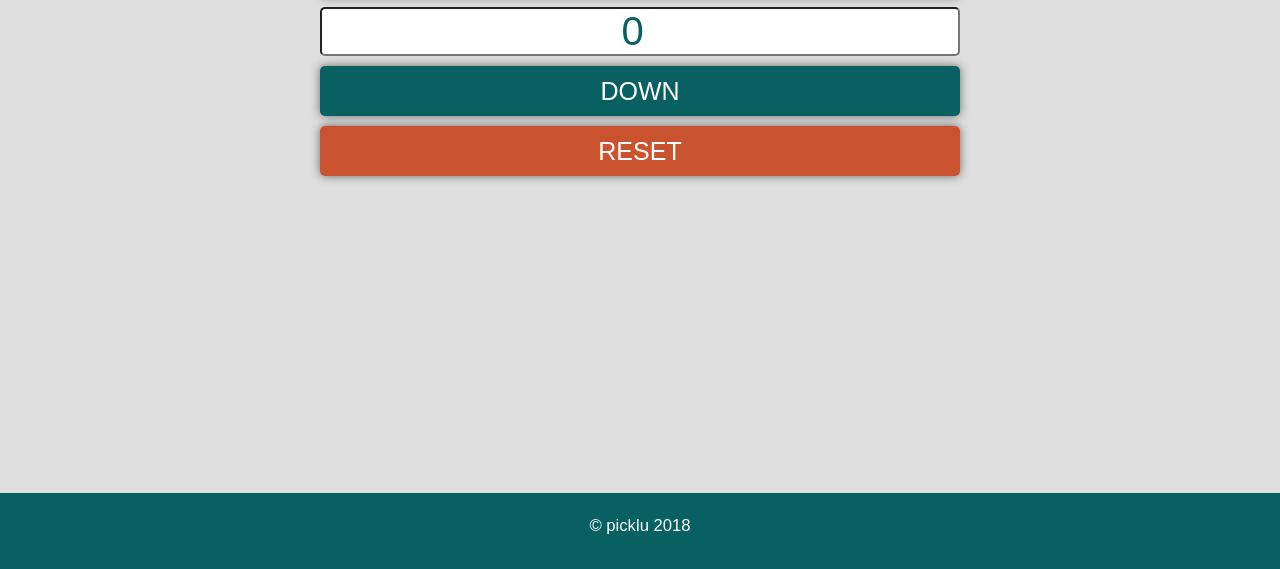
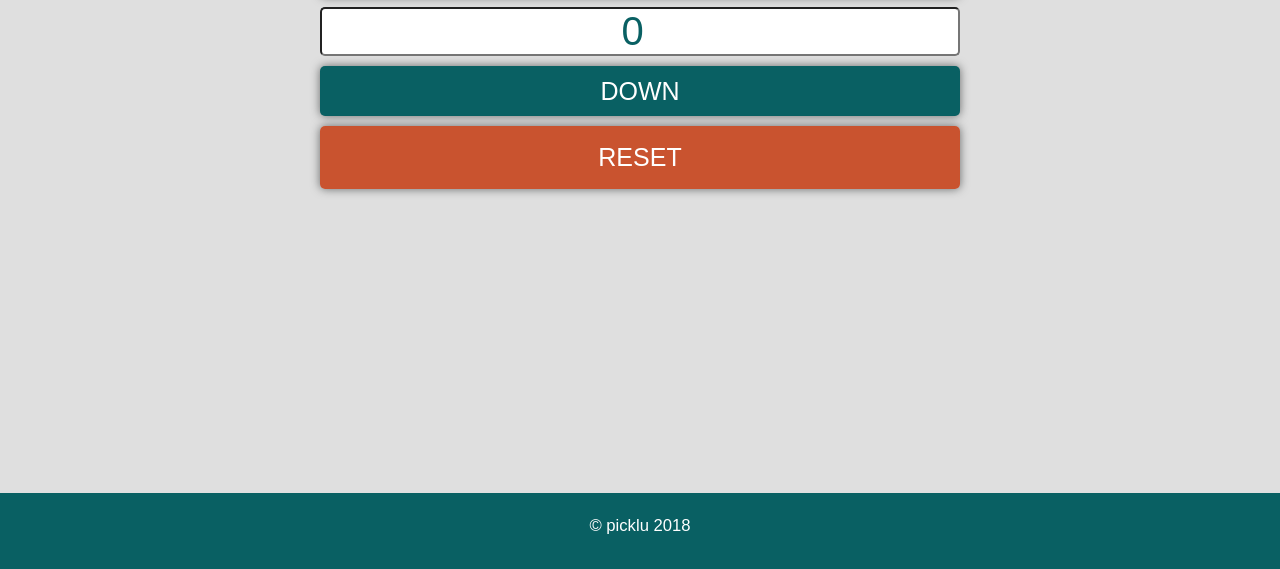
Before and after one commit to picklu/counter, a website: page index.html in a window 1280 px wide. Shown: the part 247-816 px from the top of the page. Drawn offline with Linux system fonts and the light colour scheme.

Commit message:
Increase line height of the reset button

```diff
--- a/sass/pages/_index.scss
+++ b/sass/pages/_index.scss
@@ -84,6 +84,7 @@
 
     &__reset.btn {
         background-color: rgba(197, 56, 13, 0.836);
+        line-height: 2.5;
 
         &:hover {
             box-shadow: 0 0 10px #e01111;
```
Also changed, not shown: css/style.css.
